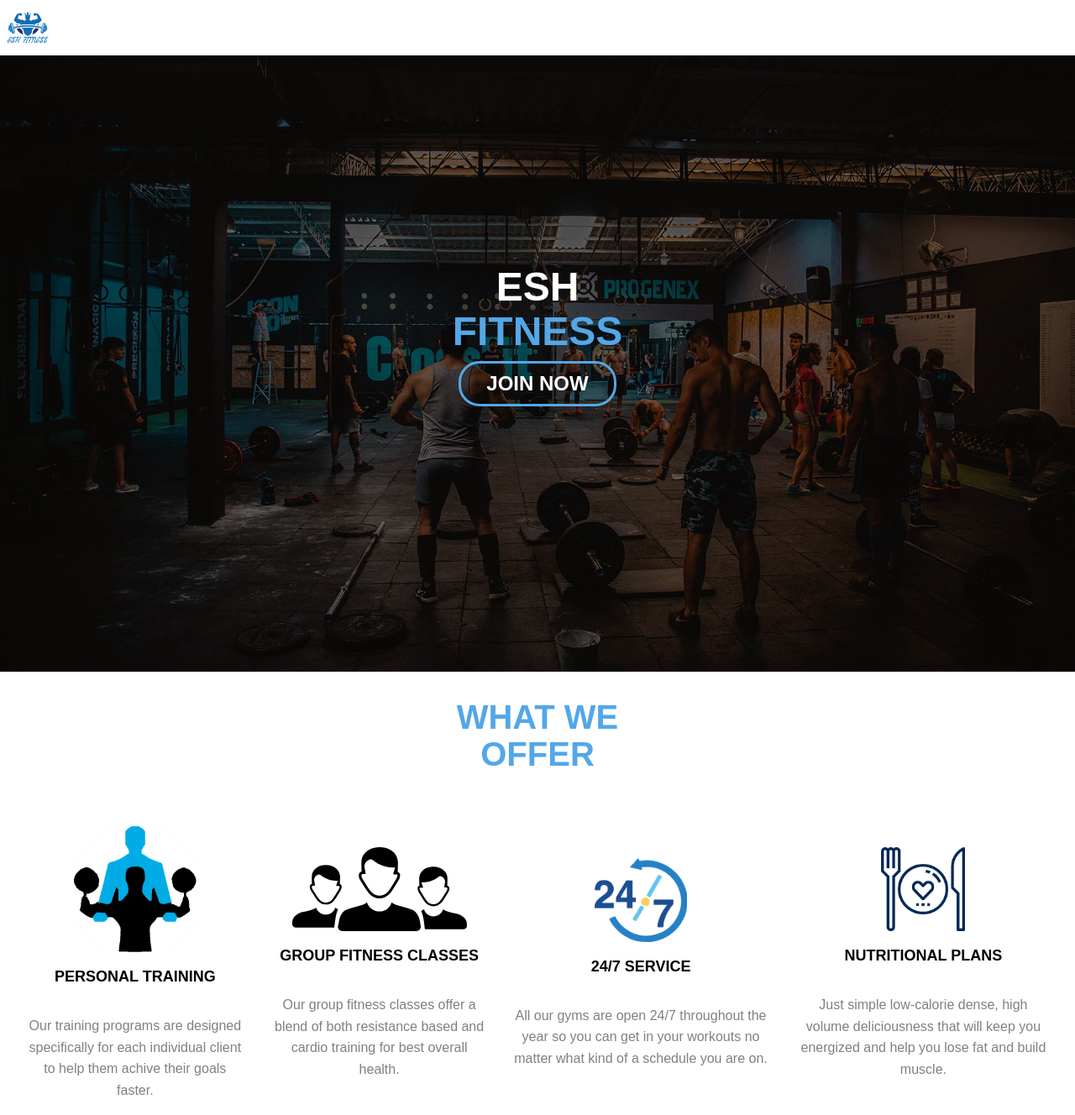
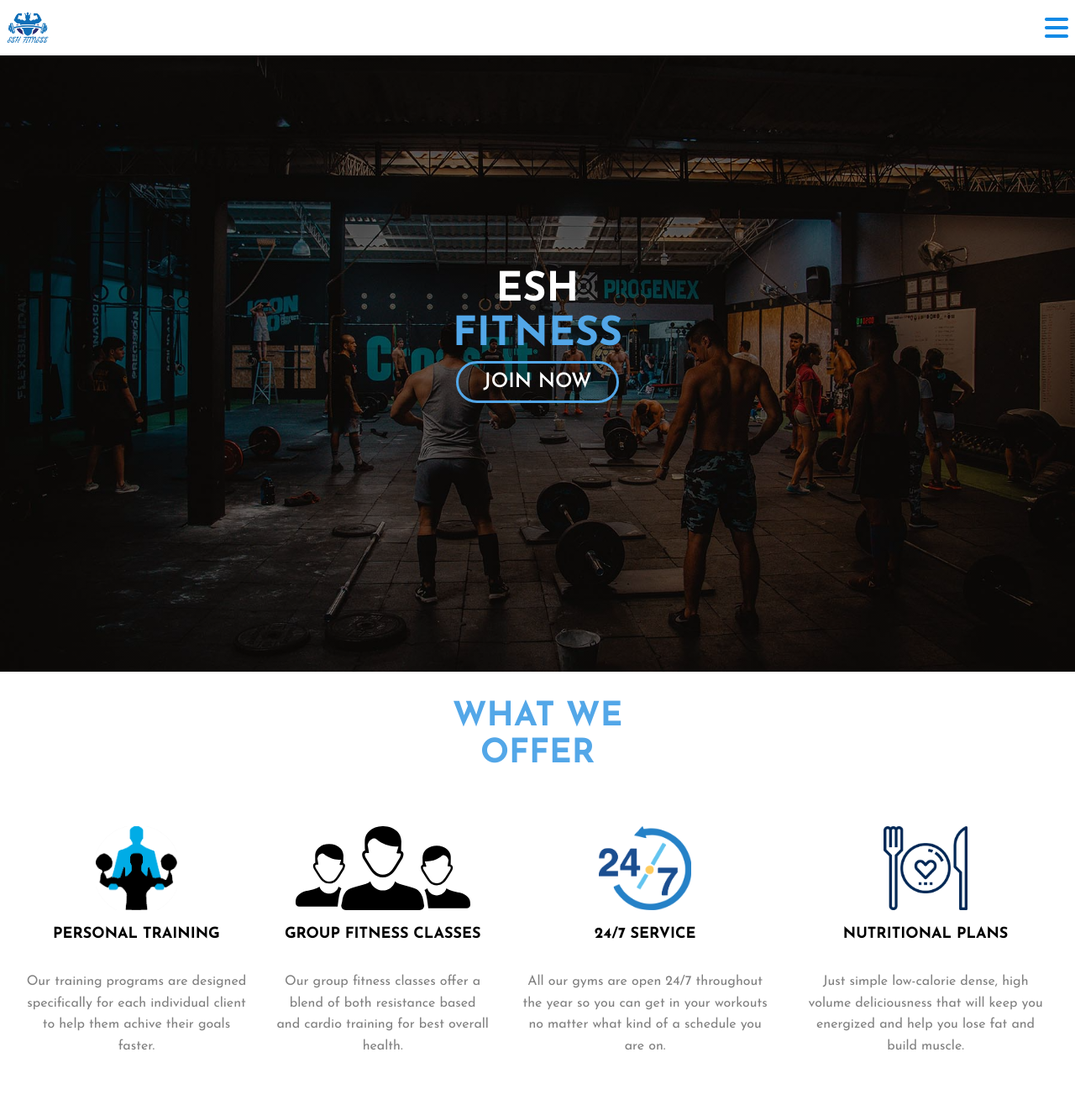
Before and after one commit to SmilinJasper/Gym-Website, a React (Create React App) app in the folder gym-website/: page / in a window 1280 px wide. Shown: the whole page at 84% size. After the commit the page ends 1276 px from the top, so only its background shows below. Built offline with nearby package versions, Linux system fonts and the light colour scheme.

Commit message:
add-meta-data-change-jsx-quotes-into-single

```diff
--- a/gym-website/public/index.html
+++ b/gym-website/public/index.html
@@ -3,8 +3,13 @@
 
 <head>
     <meta charset="utf-8" />
-    <link rel="icon" href="%PUBLIC_URL%/favicon.png" />
+    <link rel="icon" href="%PUBLIC_URL%/favicon.ico" />
+    <meta http-equiv="X-UA-Compatible" content="IE=edge">
     <meta name="viewport" content="width=device-width, initial-scale=1" />
+    <meta name="description" content="24/7 ESH Fitness Gym in Sulur, Tamilnadu, India with personal training, group training classes and nutrional plans with great reviews">
+    <script src="https://kit.fontawesome.com/fb375a3f7f.js" crossorigin="anonymous"></script>
+    <link rel="preconnect" href="https://fonts.gstatic.com">
+    <link href="https://fonts.googleapis.com/css2?family=Josefin+Sans:wght@400;600;700&display=swap" rel="stylesheet">
     <meta name="theme-color" content="#000000" />
     <meta name="description" content="Web site created using create-react-app" />
     <link rel="apple-touch-icon" href="%PUBLIC_URL%/logo192.png" />
--- a/gym-website/src/components/homeHeroSection.jsx
+++ b/gym-website/src/components/homeHeroSection.jsx
@@ -6,14 +6,14 @@ class HomeHeroSection extends Component {
     render() {
         return ( <React.Fragment>
 
-<section className="home-hero">
+<section className='home-hero'>
 
-    <h1 className="title">
+    <h1 className='title'>
         <span>ESH</span><br />
         FITNESS
     </h1>
 
-    <a href="index.html"><button className="button__join">Join Now</button></a>
+    <a href='index.html'><button className='button__join'>Join Now</button></a>
 
 </section>
 
--- /dev/null
+++ b/gym-website/src/components/perkItem.jsx
@@ -0,0 +1,23 @@
+import React, { Component } from 'react';
+
+class PerkItem extends Component {
+
+    constructor(props){
+        super(props);
+    }
+
+    state = {  }
+
+    render() {
+        return ( <figure className='perk-item'>
+        <img className='perk-item-image' src={this.props.src} alt={this.props.alt} />
+        <figcaption className='perk-description'>
+            <h3>{this.props.title}</h3>
+            <p>{this.props.description}</p>
+        </figcaption>
+    </figure> );
+    }
+
+}
+
+export default PerkItem;
--- a/gym-website/src/components/whatWeOfferSection.jsx
+++ b/gym-website/src/components/whatWeOfferSection.jsx
@@ -1,4 +1,5 @@
 import React, { Component } from 'react';
+import PerkItem from './perkItem';
 import './whatWeOfferSection.css';
 
 class WhatWeOfferSection extends Component {
@@ -6,7 +7,7 @@ class WhatWeOfferSection extends Component {
     render() {
         return ( <>
 
-        <section className="home-perks">
+        <section className='home-perks'>
 
             <header>
                 <h1>WHAT WE <br />
@@ -14,19 +15,26 @@ class WhatWeOfferSection extends Component {
                 </h1>
             </header>
 
-            <div className="container">
+            <div className='container'>
 
-                <figure className="perk-item">
-                    <img className="perk-item-image perk-item-image--big" src='/images/personal_training_icon.png' alt="Personal Training in Sulur, Coimbatore, Tamilnadu, India" />
-                    <figcaption className="perk-description">
-                        <h3>PERSONAL TRAINING</h3>
-                        <p>Our training programs are designed specifically for each individual client to help them achive their goals faster.</p>
-                    </figcaption>
-                </figure>
+                <PerkItem
+                    src='/images/personal_training_icon.png'
+                    alt='Personal Training in Sulur, Coimbatore, Tamilnadu, India'
+                    // imageStyle=''
+                    title='PERSONAL TRAINING'
+                    description ='Our training programs are designed specifically for each individual client to help them achive their goals faster.'
+                />
 
-                <figure className="perk-item">
-                    <img className="perk-item-image" src="/images/community-man.svg" alt="Group Fitness Classes in Sulur, Coimbatore, Tamilnadu, India" />
-                    <figcaption className="perk-description">
+                {/* <PerkItem
+                    src='/images/community-man.svg'
+                    alt='Group Fitness Classes in Sulur, Coimbatore, Tamilnadu, India'
+                    title='GROUP FITNESS CLASSES'
+                    description ='Our group fitness classes offer a blend of both resistance based and cardio training for best overall health.'
+                /> */}
+
+                <figure className='perk-item'>
+                    <img className='perk-item-image' src='/images/community-man.svg' alt='Group Fitness Classes in Sulur, Coimbatore, Tamilnadu, India' />
+                    <figcaption className='perk-description'>
                         <h3>
                             GROUP FITNESS CLASSES
                         </h3>
@@ -36,9 +44,9 @@ class WhatWeOfferSection extends Component {
                     </figcaption>
                 </figure>
 
-                <figure className="perk-item">
-                    <img className="perk-item-image" src="/images/24-7-icon.png" alt="24/7 Gym in Sulur, Coimbatore, Tamilnadu, India" />
-                    <figcaption className="perk-description">
+                <figure className='perk-item'>
+                    <img className='perk-item-image' src='/images/24-7-icon.png' alt='24/7 Gym in Sulur, Coimbatore, Tamilnadu, India' />
+                    <figcaption className='perk-description'>
                         <h3>
                             24/7 SERVICE
                         </h3>
@@ -48,9 +56,9 @@ class WhatWeOfferSection extends Component {
                     </figcaption>
                 </figure>
 
-                <figure className="perk-item">
-                    <img className="perk-item-image" src="/images/nutritious-food.png" alt="Nutritional Plans Offered in Sulur, Coimbatore, Tamilnadu, India" />
-                    <figcaption className="perk-description">
+                <figure className='perk-item'>
+                    <img className='perk-item-image' src='/images/nutritious-food.png' alt='Nutritional Plans Offered in Sulur, Coimbatore, Tamilnadu, India' />
+                    <figcaption className='perk-description'>
                         <h3>
                             NUTRITIONAL PLANS
                         </h3>
```
Also changed, not shown: gym-website/public/favicon.png (deleted), 1 other file (tests, documents, lock files or other folders).
